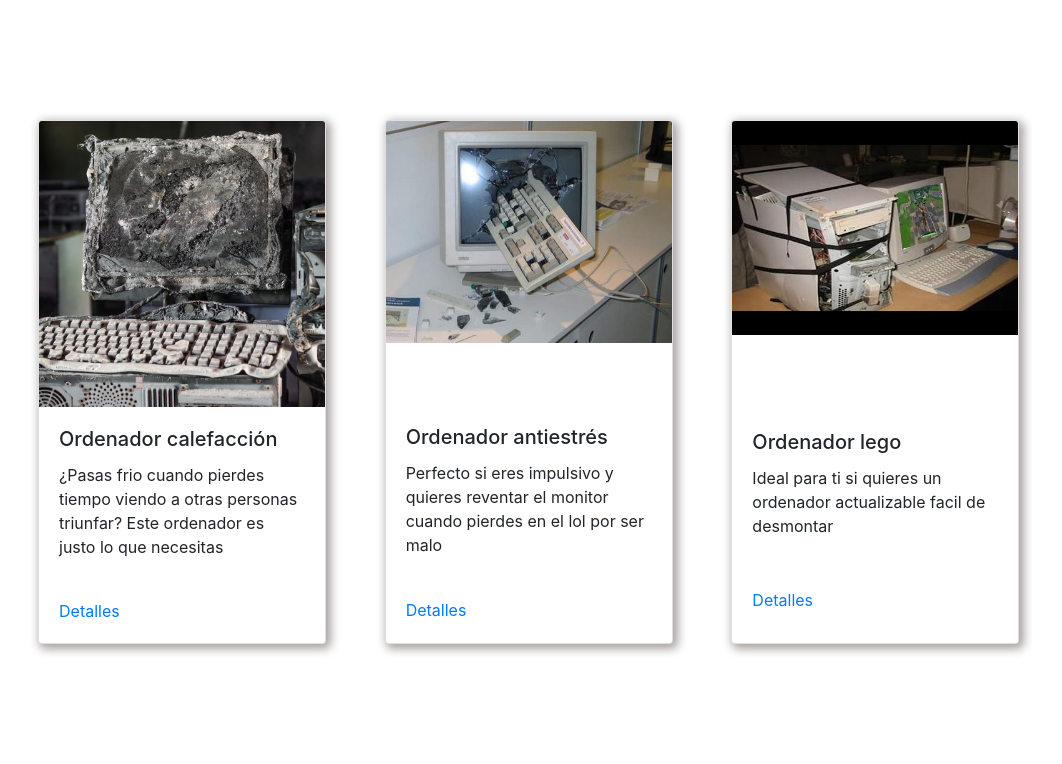
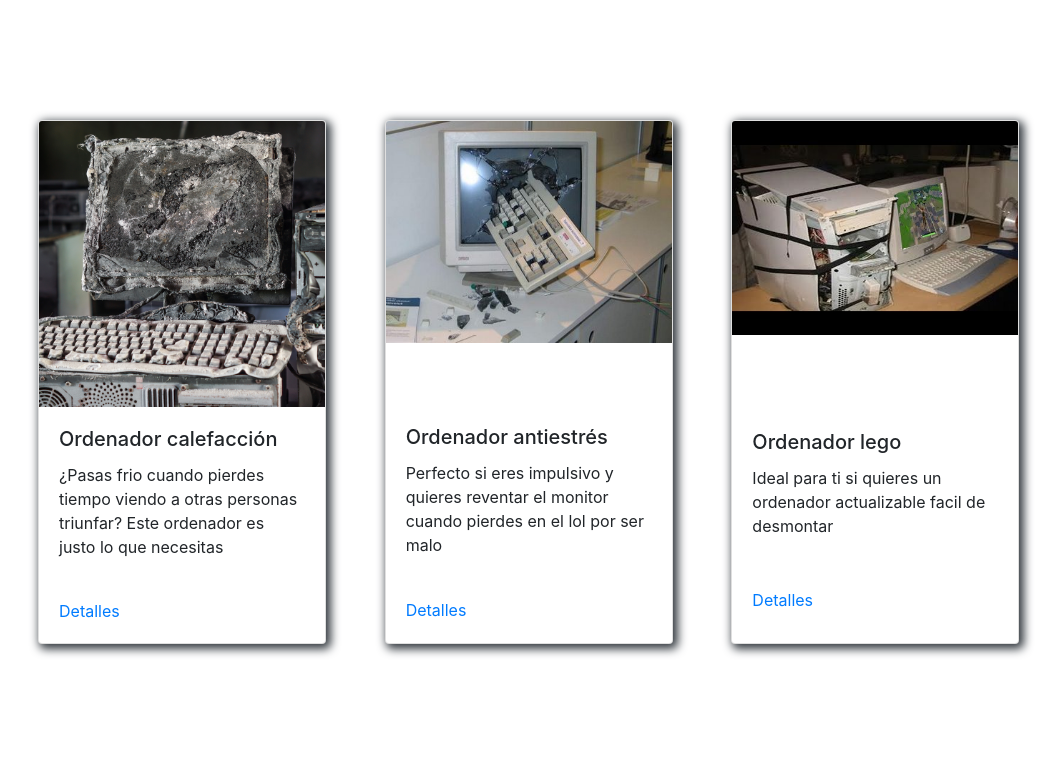
Before and after one commit to TFG-David-y-Giro/TFG, a PHP site: page / in a window 1280 px wide. Shown: the part 112-876 px from the top of the page, without its empty margins (82-1144 px from the left). Run offline with PHP 8.4, Linux system fonts and the light colour scheme; some libraries are stand-ins or nearby versions.

Commit message:
Modificado el color de la sombra

```diff
--- a/TFG/WEB/styles.css
+++ b/TFG/WEB/styles.css
@@ -112,5 +112,5 @@ header div {
 /* card */
 
 .card {
-    box-shadow: 3px 3px 10px 2px #a9a1a1;
+    box-shadow: 3px 3px 10px 2px #343A40;
 }
```
